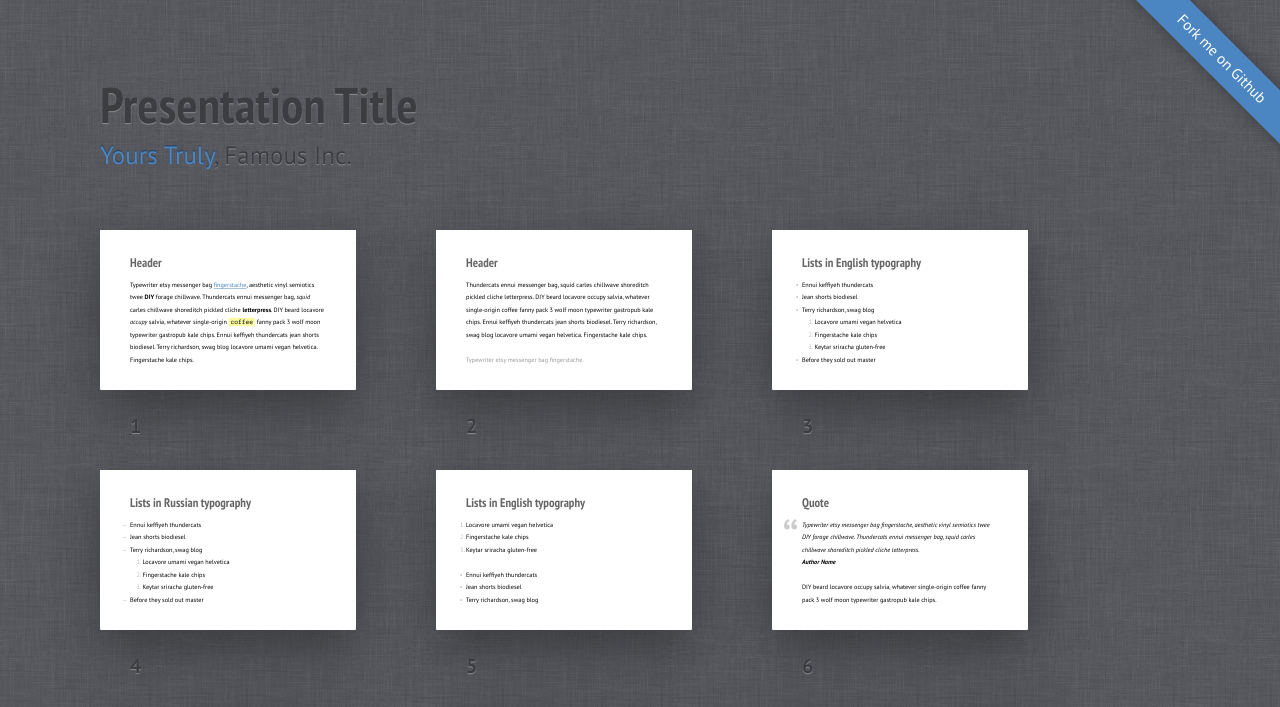
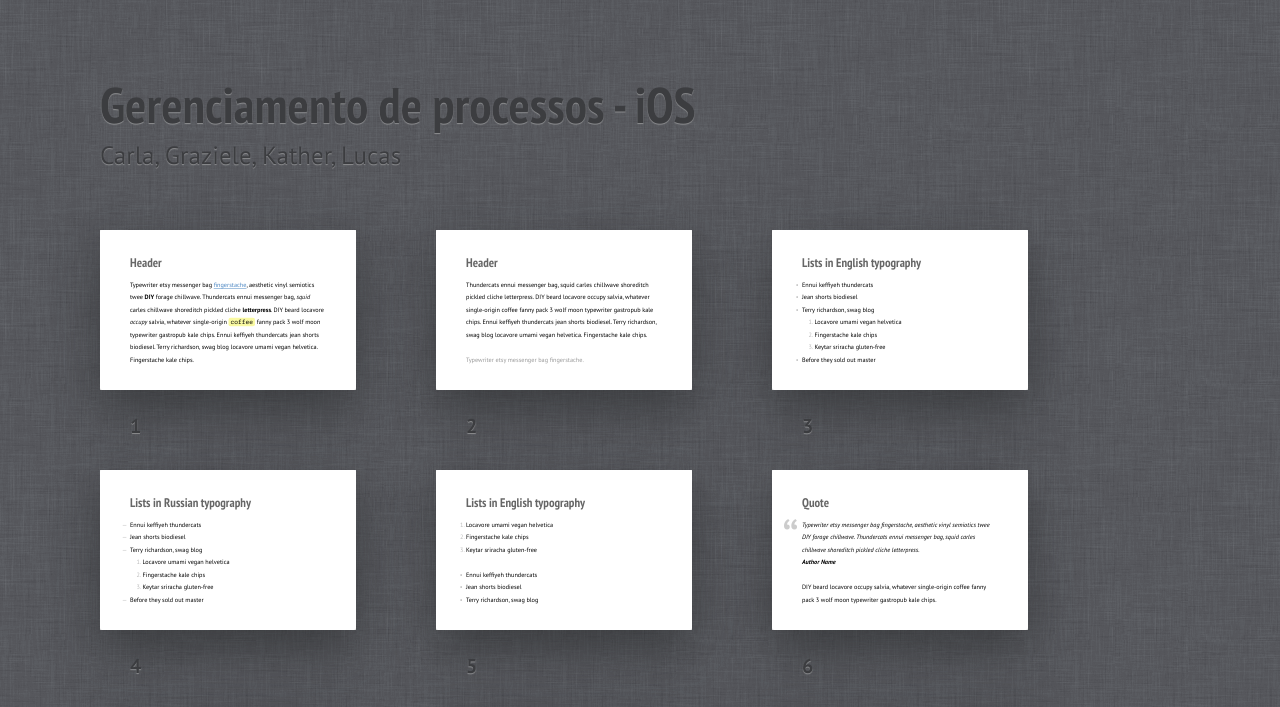
Before and after one commit to bsi-2012/ios, a plain HTML site: page index.html in a window 1280 px wide. Shown: the top 707 px of the page. Drawn offline with Linux system fonts and the light colour scheme.

Commit message:
Update index

```diff
--- a/index.html
+++ b/index.html
@@ -1,7 +1,7 @@
 <!DOCTYPE html>
 <html lang="en">
 <head>
-	<title>Ribbon theme for Shower</title>
+	<title>iOS</title>
 	<meta charset="utf-8">
 	<meta name="viewport" content="width=792, user-scalable=no">
 	<meta http-equiv="x-ua-compatible" content="ie=edge">
@@ -13,8 +13,8 @@
 		cyan grid on slides
 		-->
 	<header class="caption">
-		<h1>Presentation Title</h1>
-		<p><a href="">Yours Truly</a>, Famous Inc.</p>
+		<h1>Gerenciamento de processos - iOS</h1>
+		<p>Carla, Graziele, Kather, Lucas</p>
 	</header>
 	<section class="slide"><div>
 		<h2>Header</h2>
@@ -201,7 +201,6 @@
 		</ol>
 		<p class="next">Before they sold out master</p>
 	</div></section>
-	<p class="badge"><a href="https://github.com/shower/shower">Fork me on Github</a></p>
 	<!--
 		To hide progress bar from entire presentation
 		just remove “progress” element.
```
